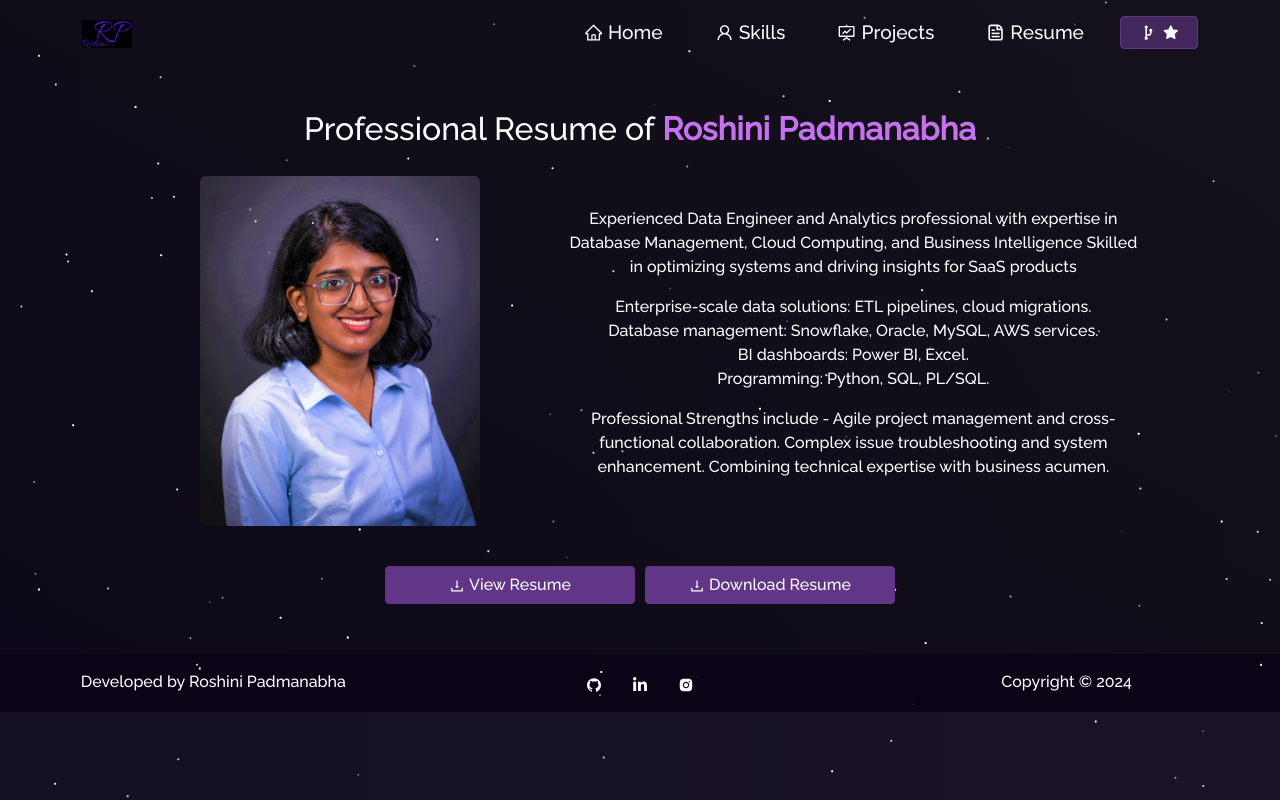
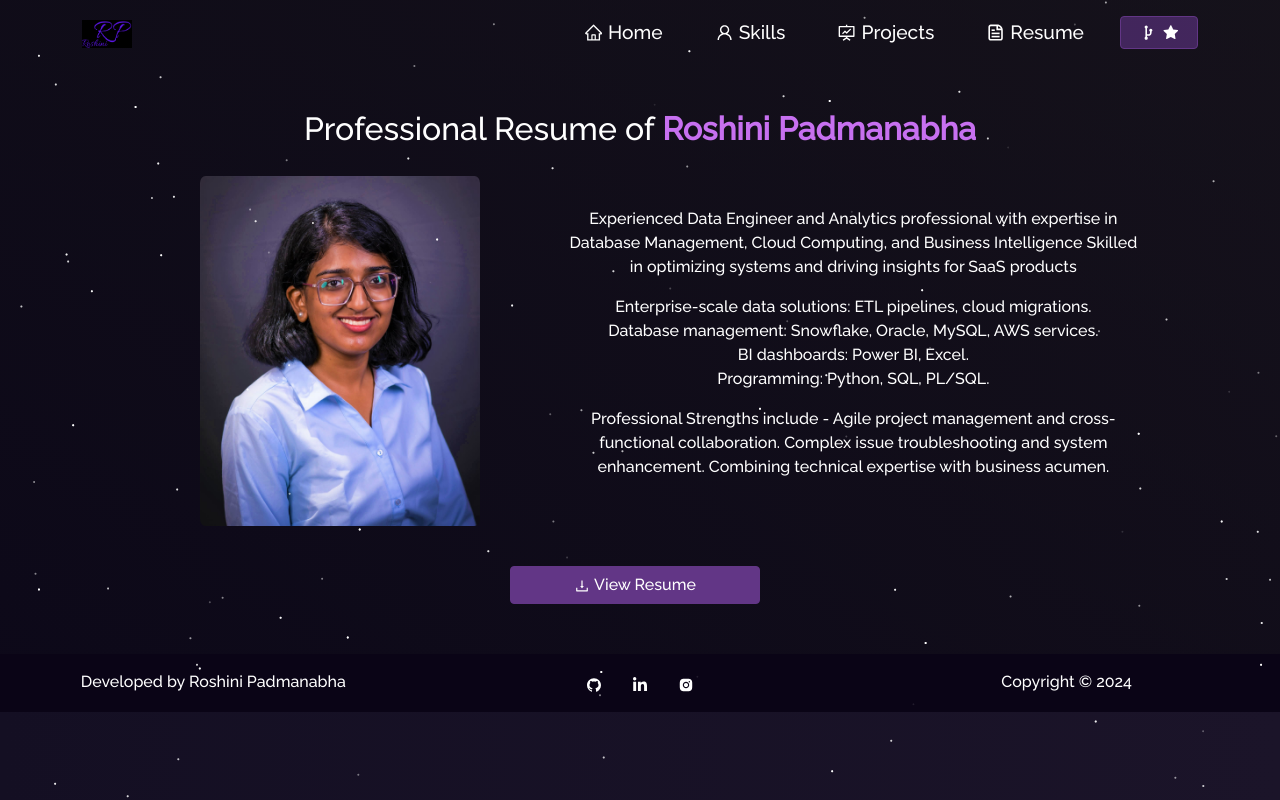
Before and after one commit to roshinip21/rosh_portfolio, a React (Create React App) app: page /resume in a window 1280 px wide. Built offline with nearby package versions, Linux system fonts and the light colour scheme.

Commit message:
Updated button & resume link

```diff
--- a/src/components/Resume.js
+++ b/src/components/Resume.js
@@ -54,22 +54,14 @@
                 <Row style={{ justifyContent: "center", position: "relative", marginBottom: "20px" }}>
                     <Button
                         variant="primary"
-                        href="https://drive.google.com/file/d/1kowOLhwfYBLHVUk3wrF5eZr1y0hFYdSD/view?usp=sharing"
+                        href="https://drive.google.com/file/d/1YAjp92qdS2YqdpQm9UXO0qRgFPXu6DHk/view?usp=sharing"
                         target="_blank"
                         style={{ maxWidth: "250px", marginRight: "10px" }}
                     >
                         <AiOutlineDownload />
                         &nbsp;View Resume
                     </Button>
-                    <Button
-                        variant="primary"
-                        href="/Roshini-Padmanabha-Resume.pdf"
-                        target="_blank"
-                        style={{ maxWidth: "250px" }}
-                    >
-                        <AiOutlineDownload />
-                        &nbsp;Download Resume
-                    </Button>
+
                 </Row>
 
 
```
